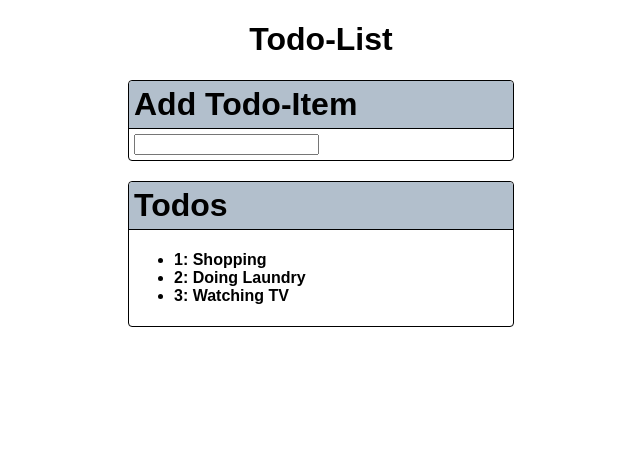
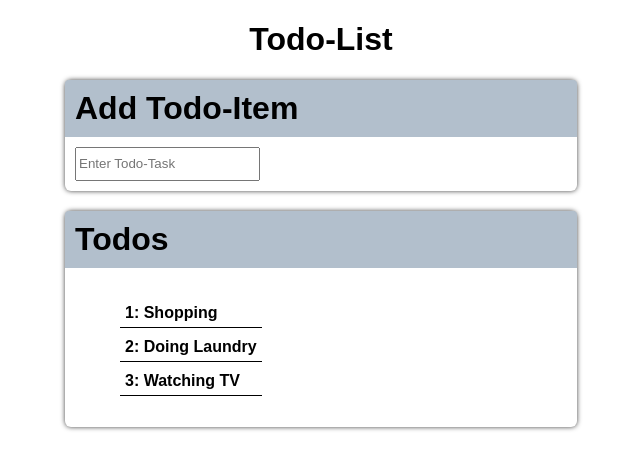
Before and after one commit to SimonHoefling/todo-list, a React (Create React App) app: page / in a window 1280 px wide. Shown: the top 470 px of the page, without its empty margins (319-959 px from the left). Built offline with nearby package versions, Linux system fonts and the light colour scheme.

Commit message:
Added some styling

```diff
--- /dev/null
+++ b/src/components/TodoAdd.css
@@ -0,0 +1,16 @@
+.input-field {
+  height: 28px;
+}
+.add-btn {
+  margin-left: 10px;
+  font-weight: bolder;
+  color: #ffffff;
+  font-size: 28px;
+  background-color: #000000;
+  border-radius: 4px;
+  padding: 0 8px 0 8px;
+  border: none;
+}
+.add-btn:hover {
+  cursor: pointer;
+}
--- a/src/components/TodoAdd.js
+++ b/src/components/TodoAdd.js
@@ -2,6 +2,7 @@ import React, { Component } from 'react';
 import '../App.css';
 import PropTypes from 'prop-types';
 import Panel from './panel';
+import './TodoAdd.css';
 
 class TodoAdd extends Component {
 
@@ -30,9 +31,14 @@ class TodoAdd extends Component {
 
     return (
       <Panel title="Add Todo-Item">
-        <input type='text' onChange={this.onTodoInputChange} value={this.state.newTodo} />
+        <input className='input-field'
+                type='text'
+                onChange={this.onTodoInputChange}
+                value={this.state.newTodo}
+                placeholder='Enter Todo-Task'
+        />
         {(this.state.newTodo != "" ?(
-          <button onClick={this.onTodoAdd}>Add Todo ({this.state.newTodo.length})</button>
+          <button className='add-btn' onClick={this.onTodoAdd}>+</button>
         ) : null)}
       </Panel>
     )
--- /dev/null
+++ b/src/components/TodoList.css
@@ -0,0 +1,12 @@
+.list-item {
+  list-style: none;
+  padding: 5px;
+  margin: 5px;
+  border-bottom: 1px solid black;
+}
+.list-item:hover {
+  cursor: pointer;
+  box-shadow: 0 1px 1px rgba(100, 98, 98, 0.5);
+  transform: translateY(-3px);
+  transition: box-shadow 0.4s ease-in-out;
+}
--- a/src/components/TodoList.js
+++ b/src/components/TodoList.js
@@ -1,6 +1,7 @@
 import React, { Component } from 'react';
 import Panel from './panel';
 import PropTypes from 'prop-types';
+import './TodoList.css';
 
 class TodoList extends Component {
   render () {
@@ -9,7 +10,7 @@ class TodoList extends Component {
       <ul className='App-todo'>
         {this.props.todos.map((todo) => {
           return (
-            <li key={todo.id}>{todo.id}: {todo.title}</li>
+            <li className='list-item' key={todo.id}>{todo.id}: {todo.title}</li>
           )
         })}
       </ul>
--- a/src/components/panel.css
+++ b/src/components/panel.css
@@ -1,24 +1,26 @@
 .panel-container {
-  width: 30%;
+  width: 40%;
   margin: 20px auto;
-  border: 1px solid #000000;
-  border-radius: 4px;
+  border-radius: 6px;
+  box-shadow: 0px 0px 5px 0px rgba(0,0,0,0.75);
+-webkit-box-shadow: 0px 0px 5px 0px rgba(0,0,0,0.75);
+-moz-box-shadow: 0px 0px 5px 0px rgba(0,0,0,0.75);
 }
 .panel-top-container {
   background-color: rgb(178, 191, 204);
-  border-bottom: 1px solid #000000;
   width: 100%;
   height: 100%;
   border-radius: 4px 4px 0 0;
 }
 .panel-heading,
 .panel-text {
+  display: flex;
+  align-items: center;
   margin: 0;
-  padding: 0;
   text-align: start;
-  padding: 5px;
+  padding: 10px;
 }
 .panel-bottom-container {
   width: 100%;
-  height: 100%
+  height: 100%;
 }
```
